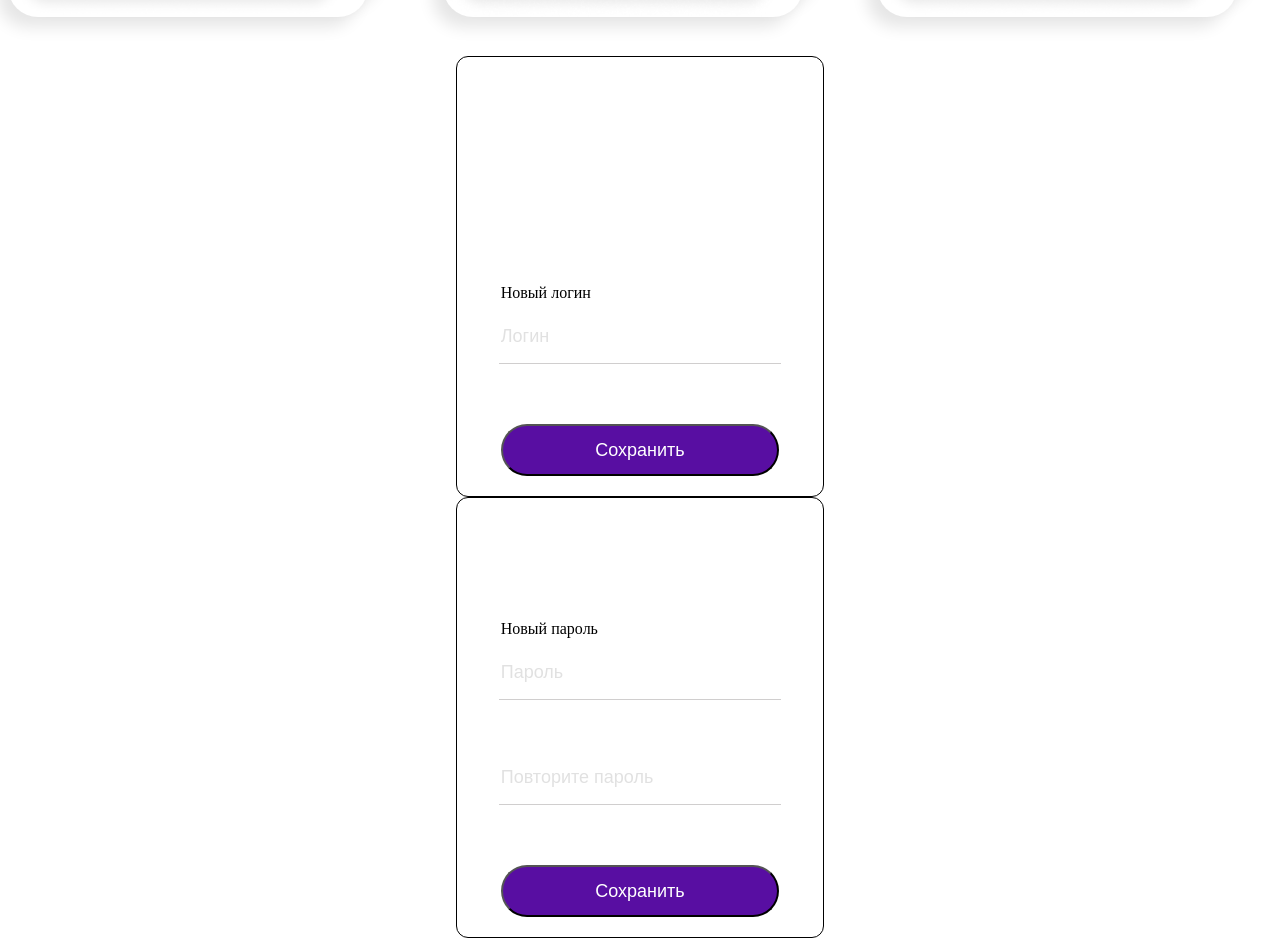
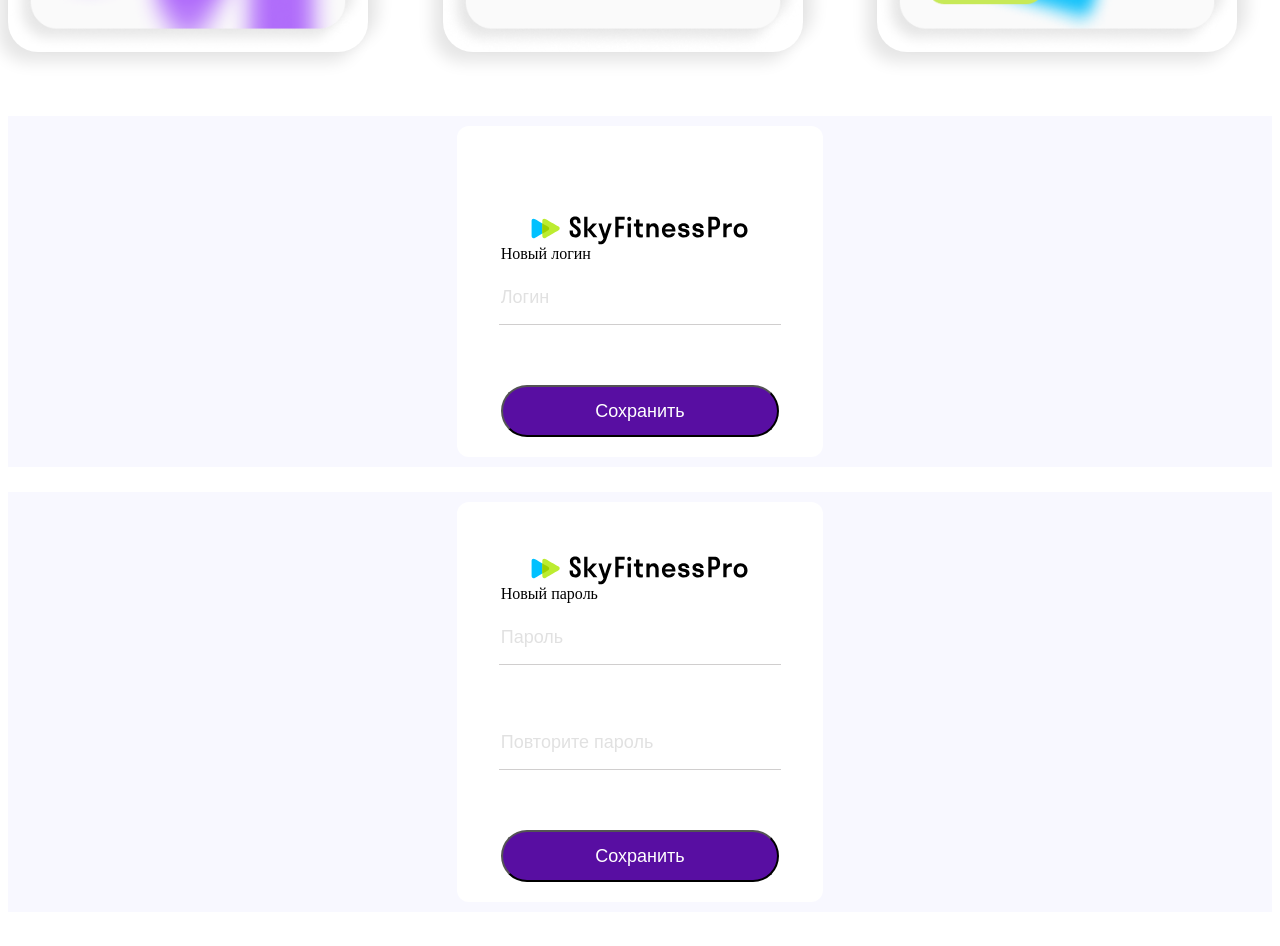
Before and after one commit to kennysyke/SkyProFit, a React (Create React App) app: page /account in a window 1280 px wide. Shown: the part 940-1886 px from the top of the page. After the commit the page ends 1860 px from the top, so only its background shows below. Built offline with nearby package versions, Linux system fonts and the light colour scheme.

Commit message:
form styling added

```diff
--- a/src/components/form/Styles.js
+++ b/src/components/form/Styles.js
@@ -1,20 +1,27 @@
 import styled from 'styled-components';
 
-export const ContainerForm = styled.div`
+export const ContainerLoginForm = styled.div`
     max-width: 1920px;
-    // height: 100vh;
+    height: 100vh;
     margin: 0 auto;
     position: relative;
+    background-color: #f8f8ff;
     display: flex;
     justify-content: space-around;
     align-items: center;
 `;
 
-export const NewDataForms = styled.div`
+export const Logo = styled.img`
+  width: 220px;
+  height: 35px;
+  flex-shrink: 0;
+  margin-bottom: 25px;
+`;
+
+export const LoginForms = styled.div`
     width: 366px;
     height: 439px;
     background: #ffffff;
-    border: 1px solid #000;
     border-radius: 12px;
     display: flex;
     flex-direction: column;
@@ -22,19 +29,12 @@ export const NewDataForms = styled.div`
     justify-content: flex-end;
 }
 `;
-
-export const LabelForm = styled.div`
-width: 278.5px;
-height: 35px;
-}
-`;
-
 export const LoginInput = styled.input`
     width: 278.5px;
     height: 35px;
     border: none;
-border-bottom: 1px solid #D0CECE;;
-margin-bottom: 60px;
+    border-bottom: 1px solid rgb(208, 206, 206);
+    margin-bottom: 38px;
     padding-bottom: 8px;
     ::placeholder {
         color: #E1E1E1;
@@ -45,7 +45,6 @@ padding-bottom: 8px;
     }
 }
 `;
-
 export const PasswordInput = styled.input`
 width: 278.5px;
 height: 35px;
@@ -62,8 +61,23 @@ padding-bottom: 8px;
 }
 }
 `;
-
-export const BtnSave = styled.button`
+export const PasswordInputRep = styled.input`
+width: 278.5px;
+height: 35px;
+border: none;
+border-bottom: 1px solid #D0CECE;;
+margin-bottom: 60px;
+padding-bottom: 8px;
+::placeholder {
+    color: #E1E1E1;
+    font-style: normal;
+    font-weight: 400;
+    font-size: 18px;
+    line-height: 24px;
+}
+}
+`;
+export const BtnEnter = styled.button`
     width: 278px;
     height: 52px;
     background: #580ea2;
@@ -74,50 +88,19 @@ export const BtnSave = styled.button`
     line-height: 24px;
     color: #ffffff;
 `;
-
-export const ContainerProfile = styled.div`
-    max-width: 1920px;
-    margin: 0px auto;
-    position: relative;
-    display: flex;
-    align-items: flex-start;
-    flex-direction: column;
-`;
-
-export const BtnBox = styled.div`
-    max-width: 1920px;
-    position: relative;
-    display: flex;
-    align-items: flex-start;
-    flex-direction: column;
-`;
-
-export const BtnChange = styled.button`
+export const BtnRegistration = styled.button`
     width: 278px;
     height: 52px;
-    background: #580ea2;
+    border: 1px solid #d0cece;
+    background: #ffffff;
     border-radius: 46px;
-    margin-bottom: 20px;
+    margin-bottom: 47px;
     font-weight: 400;
     font-size: 18px;
     line-height: 24px;
-    color: #ffffff;
+    color: #000000;
 `;
-
-export const ContainerCourse = styled.div`
-    max-width: 1920px;
-    margin: 0px auto;
-    position: relative;
+export const Navigation = styled.nav`
     display: flex;
-    align-items: flex-start;
     flex-direction: column;
 `;
-
-export const CourseBox = styled.div`
-    max-width: 1160px;
-    margin: 0px auto;
-    position: relative;
-    display: flex;
-    align-items: flex-start;
-    flex-direction: row;
-`;
--- a/src/components/form/StylesForm.js
+++ /dev/null
@@ -1,99 +0,0 @@
-import styled from 'styled-components';
-
-export const ContainerLoginForm = styled.div`
-    max-width: 1920px;
-    height: 100vh;
-    margin: 0 auto;
-    position: relative;
-    background-color: #f8f8ff;
-    display: flex;
-    justify-content: space-around;
-    align-items: center;
-`;
-
-export const LoginForms = styled.div`
-    width: 366px;
-    height: 439px;
-    background: #ffffff;
-    border-radius: 12px;
-    display: flex;
-    flex-direction: column;
-    align-items: center;
-    justify-content: flex-end;
-}
-`;
-export const LoginInput = styled.input`
-    width: 278.5px;
-    height: 35px;
-    border: none;
-    border-bottom: 1px solid rgb(208, 206, 206);
-    margin-bottom: 38px;
-    padding-bottom: 8px;
-    ::placeholder {
-        color: #E1E1E1;
-        font-style: normal;
-        font-weight: 400;
-        font-size: 18px;
-        line-height: 24px;
-    }
-}
-`;
-export const PasswordInput = styled.input`
-width: 278.5px;
-height: 35px;
-border: none;
-border-bottom: 1px solid #D0CECE;;
-margin-bottom: 60px;
-padding-bottom: 8px;
-::placeholder {
-    color: #E1E1E1;
-    font-style: normal;
-    font-weight: 400;
-    font-size: 18px;
-    line-height: 24px;
-}
-}
-`;
-export const PasswordInputRep = styled.input`
-width: 278.5px;
-height: 35px;
-border: none;
-border-bottom: 1px solid #D0CECE;;
-margin-bottom: 60px;
-padding-bottom: 8px;
-::placeholder {
-    color: #E1E1E1;
-    font-style: normal;
-    font-weight: 400;
-    font-size: 18px;
-    line-height: 24px;
-}
-}
-`;
-export const BtnEnter = styled.button`
-    width: 278px;
-    height: 52px;
-    background: #580ea2;
-    border-radius: 46px;
-    margin-bottom: 20px;
-    font-weight: 400;
-    font-size: 18px;
-    line-height: 24px;
-    color: #ffffff;
-`;
-export const BtnRegistration = styled.button`
-    width: 278px;
-    height: 52px;
-    border: 1px solid #d0cece;
-    background: #ffffff;
-    border-radius: 46px;
-    margin-bottom: 47px;
-    font-weight: 400;
-    font-size: 18px;
-    line-height: 24px;
-    color: #000000;
-`;
-export const Navigation = styled.nav`
-    display: flex;
-    flex-direction: column;
-`;
--- /dev/null
+++ b/src/components/form/data change/Styles.js
@@ -0,0 +1,144 @@
+import styled from 'styled-components';
+
+export const ContainerForm = styled.div`
+    max-width: 1920px;
+    // height: 100vh;
+    background-color: #f8f8ff;
+    margin: 0 auto;
+    position: relative;
+    display: flex;
+    justify-content: space-around;
+    align-items: center;
+    //временные отступы
+    margin-top: 25px;
+    padding: 10px;
+`;
+
+export const Logo = styled.img`
+  width: 220px;
+  height: 35px;
+  flex-shrink: 0;
+`;
+
+export const NewLoginForm = styled.div`
+    width: 366px;
+    height: 331px;
+    background: #ffffff;
+    border-radius: 12px;
+    display: flex;
+    flex-direction: column;
+    align-items: center;
+    justify-content: flex-end;
+}
+`;
+
+export const NewPasForm = styled.div`
+    width: 366px;
+    height: 400px;
+    background: #ffffff;
+    border-radius: 12px;
+    display: flex;
+    flex-direction: column;
+    align-items: center;
+    justify-content: flex-end;
+}
+`;
+
+export const LabelForm = styled.div`
+width: 278.5px;
+height: 35px;
+}
+`;
+
+export const LoginInput = styled.input`
+width: 278.5px;
+height: 35px;
+border: none;
+border-bottom: 1px solid #D0CECE;;
+margin-bottom: 60px;
+padding-bottom: 8px;
+::placeholder {
+    color: #E1E1E1;
+    font-style: normal;
+    font-weight: 400;
+    font-size: 18px;
+    line-height: 24px;
+}
+}
+`;
+
+export const PasswordInput = styled.input`
+width: 278.5px;
+height: 35px;
+border: none;
+border-bottom: 1px solid #D0CECE;;
+margin-bottom: 60px;
+padding-bottom: 8px;
+::placeholder {
+    color: #E1E1E1;
+    font-style: normal;
+    font-weight: 400;
+    font-size: 18px;
+    line-height: 24px;
+}
+}
+`;
+
+export const BtnSave = styled.button`
+    width: 278px;
+    height: 52px;
+    background: #580ea2;
+    border-radius: 46px;
+    margin-bottom: 20px;
+    font-weight: 400;
+    font-size: 18px;
+    line-height: 24px;
+    color: #ffffff;
+`;
+
+export const ContainerProfile = styled.div`
+    max-width: 1920px;
+    margin: 0px auto;
+    position: relative;
+    display: flex;
+    align-items: flex-start;
+    flex-direction: column;
+`;
+
+export const BtnBox = styled.div`
+    max-width: 1920px;
+    position: relative;
+    display: flex;
+    align-items: flex-start;
+    flex-direction: column;
+`;
+
+export const BtnChange = styled.button`
+    width: 278px;
+    height: 52px;
+    background: #580ea2;
+    border-radius: 46px;
+    margin-bottom: 20px;
+    font-weight: 400;
+    font-size: 18px;
+    line-height: 24px;
+    color: #ffffff;
+`;
+
+export const ContainerCourse = styled.div`
+    max-width: 1920px;
+    margin: 0px auto;
+    position: relative;
+    display: flex;
+    align-items: flex-start;
+    flex-direction: column;
+`;
+
+export const CourseBox = styled.div`
+    max-width: 1160px;
+    margin: 0px auto;
+    position: relative;
+    display: flex;
+    align-items: flex-start;
+    flex-direction: row;
+`;
--- /dev/null
+++ b/src/components/form/data change/newlogin.jsx
@@ -0,0 +1,16 @@
+import React from "react";
+import * as Styled from "./Styles";
+import logoBlack from "../../../images/icons/logo-black.svg";
+
+export function Newlogin() {
+  return (
+    <Styled.ContainerForm>
+      <Styled.NewLoginForm>
+        <Styled.Logo src={logoBlack} alt="logo" />
+        <Styled.LabelForm>Новый логин</Styled.LabelForm>
+        <Styled.LoginInput type="login" placeholder="Логин" />
+        <Styled.BtnSave>Сохранить</Styled.BtnSave>
+      </Styled.NewLoginForm>
+    </Styled.ContainerForm>
+  );
+}
--- /dev/null
+++ b/src/components/form/data change/newpas.jsx
@@ -0,0 +1,17 @@
+import React from "react";
+import * as Styled from "./Styles";
+import logoBlack from "../../../images/icons/logo-black.svg";
+
+export function Newpas() {
+  return (
+    <Styled.ContainerForm>
+      <Styled.NewPasForm>
+        <Styled.Logo src={logoBlack} alt="logo" />
+        <Styled.LabelForm>Новый пароль</Styled.LabelForm>
+        <Styled.PasswordInput type="password" placeholder="Пароль" />
+        <Styled.PasswordInput type="password" placeholder="Повторите пароль" />
+        <Styled.BtnSave>Сохранить</Styled.BtnSave>
+      </Styled.NewPasForm>
+    </Styled.ContainerForm>
+  );
+}
--- a/src/components/form/loginForm.jsx
+++ b/src/components/form/loginForm.jsx
@@ -1,31 +1,26 @@
-import { useNavigate } from 'react-router-dom';
-import * as Styled from './StylesForm';
-
+import { useNavigate } from "react-router-dom";
+import * as Styled from "./Styles";
+import logoBlack from "../../images/icons/logo-black.svg";
 
 export const LoginForm = () => {
-
   const navigate = useNavigate();
 
   const handleLogin = () => {
-    navigate('/')
-}
+    navigate("/");
+  };
 
   function handleRegistration() {
-        navigate('/registration');
+    navigate("/registration");
   }
 
   return (
     <Styled.ContainerLoginForm>
       <Styled.LoginForms>
-                {/* <Logo image="img/logoBlack.png" /> */}
-                <Styled.LoginInput type="email"
-                placeholder="Email" />
-                <Styled.PasswordInput type="password"
-                placeholder="Пароль"/>
+        <Styled.Logo src={logoBlack} alt="logo" />
+        <Styled.LoginInput type="email" placeholder="Email" />
+        <Styled.PasswordInput type="password" placeholder="Пароль" />
         <Styled.Navigation>
-                    <Styled.BtnEnter onClick={handleLogin}>
-                        Войти
-                    </Styled.BtnEnter>
+          <Styled.BtnEnter onClick={handleLogin}>Войти</Styled.BtnEnter>
           <Styled.BtnRegistration onClick={handleRegistration}>
             Зарегистрироваться
           </Styled.BtnRegistration>
--- a/src/components/form/newlogin.jsx
+++ /dev/null
@@ -1,22 +0,0 @@
-import React from 'react';
-import * as Styled from './Styles';
-
-
-export function Newlogin() {
-  return (
-    <Styled.ContainerForm>
-        <Styled.NewDataForms>
-            {/* <Logo image="img/logoBlack.png" /> */}
-            <Styled.LabelForm>Новый логин</Styled.LabelForm>
-            <Styled.LoginInput
-            type="login"
-            placeholder="Логин"/>
-                <Styled.BtnSave>
-                    Сохранить
-                </Styled.BtnSave>
-        </Styled.NewDataForms>
-    </Styled.ContainerForm>
-
-
-)
-}
--- a/src/components/form/newpas.jsx
+++ /dev/null
@@ -1,22 +0,0 @@
-import React from 'react';
-import * as Styled from './Styles';
-
-export function Newpas() {
-  return (
-        <Styled.ContainerForm>
-            <Styled.NewDataForms>
-                {/* <Logo image="img/logoBlack.png" /> */}
-                <Styled.LabelForm>Новый пароль</Styled.LabelForm>
-                <Styled.PasswordInput
-                type="password"
-                placeholder="Пароль"/>
-                 <Styled.PasswordInput
-                type="password"
-                placeholder="Повторите пароль"/>
-                    <Styled.BtnSave>
-                        Сохранить
-                    </Styled.BtnSave>
-            </Styled.NewDataForms>
-        </Styled.ContainerForm>
-  )
-}
--- a/src/components/form/registerForm.jsx
+++ b/src/components/form/registerForm.jsx
@@ -1,26 +1,19 @@
-
-import * as Styled from './StylesForm';
-
+import * as Styled from "./Styles";
+import logoBlack from "../../images/icons/logo-black.svg";
 
 export const RegistrationForm = () => {
-
   return (
     <Styled.ContainerLoginForm>
       <Styled.LoginForms>
-                {/* <Logo image="img/logoBlack.png" /> */}
-                <Styled.LoginInput
-                type="email"
-                placeholder="Email" />
-                <Styled.PasswordInput
-                type="password"
-                placeholder="Пароль" />
+        <Styled.Logo src={logoBlack} alt="logo" />
+        <Styled.LoginInput type="email" placeholder="Email" />
+        <Styled.PasswordInput type="password" placeholder="Пароль" />
         <Styled.PasswordInputRep
           type="password"
-                placeholder="Повторите Пароль" />
+          placeholder="Повторите Пароль"
+        />
         <Styled.Navigation>
-                    <Styled.BtnEnter>
-                            Зарегистрироваться
-                    </Styled.BtnEnter>
+          <Styled.BtnEnter>Зарегистрироваться</Styled.BtnEnter>
         </Styled.Navigation>
       </Styled.LoginForms>
     </Styled.ContainerLoginForm>
--- a/src/components/profile/profile.jsx
+++ b/src/components/profile/profile.jsx
@@ -1,38 +1,31 @@
-import React from 'react';
-import * as Styled from './Styles';
-import { Link } from 'react-router-dom';
+import React from "react";
+import * as Styled from "./Styles";
+import { Link } from "react-router-dom";
 import bodyflex from "../../images/courses-mini/bodyflex-card.png";
 import stretching from "../../images/courses-mini/stretching-card.png";
 import yoga from "../../images/courses-mini/yoga-card.png";
-import {Newlogin} from '../form/newlogin';
-import {Newpas} from '../form/newpas';
+import logoBlack from "../../images/icons/logo-black.svg";
+import { Newlogin } from "../form/data change/newlogin";
+import { Newpas } from "../form/data change/newpas";
 
 export function Profile() {
-
   return (
-    <div >
+    <div>
       <Styled.ContainerProfile>
-      <Styled.HeaderContainer>
-          {/* <Styled.Logo src={logoBlack} alt="logo" /> */}
-    </Styled.HeaderContainer>
+        <Styled.HeaderContainer>
+          <Styled.Logo src={logoBlack} alt="logo" />
+        </Styled.HeaderContainer>
         <h1>Мой профиль</h1>
         <p>Логин: sergey.petrov96</p>
         <p>Пароль: 4fkhdj880d</p>
         <Styled.BtnBox>
-        <Styled.BtnChange>
-        Редактировать логин
-        </Styled.BtnChange>
-        <Styled.BtnChange>
-        Редактировать пароль
-        </Styled.BtnChange>
+          <Styled.BtnChange>Редактировать логин</Styled.BtnChange>
+          <Styled.BtnChange>Редактировать пароль</Styled.BtnChange>
         </Styled.BtnBox>
-
-
       </Styled.ContainerProfile>
 
-
-        <h1>Мои курсы</h1>
-        <Styled.CoursesContainer>
+      <h1>Мои курсы</h1>
+      <Styled.CoursesContainer>
         <Link to="/">
           <Styled.CourseCard src={yoga} alt="Course yoga" />
         </Link>
@@ -46,10 +39,8 @@ export function Profile() {
         </Link>
       </Styled.CoursesContainer>
 
-
-      <Newlogin/>
-      <Newpas/>
+      <Newlogin />
+      <Newpas />
     </div>
-
-    )
+  );
 }
```
Also changed, not shown: src/images/icons/logo-black.svg (added). Lines whose indentation alone changed are shown as unchanged.
